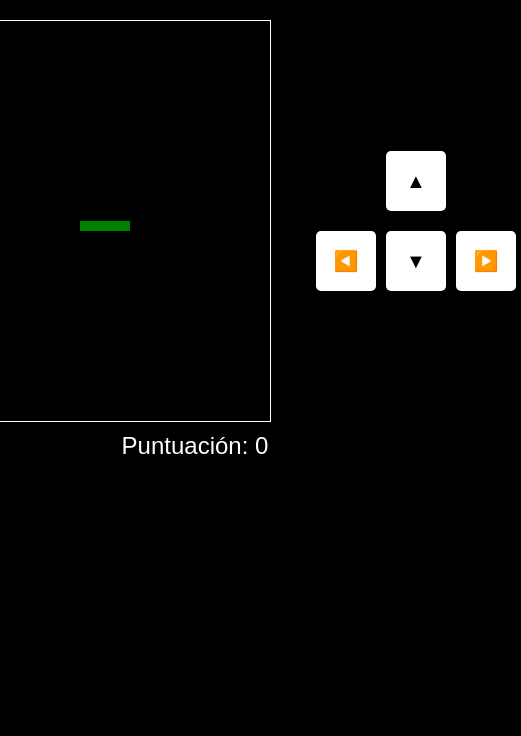
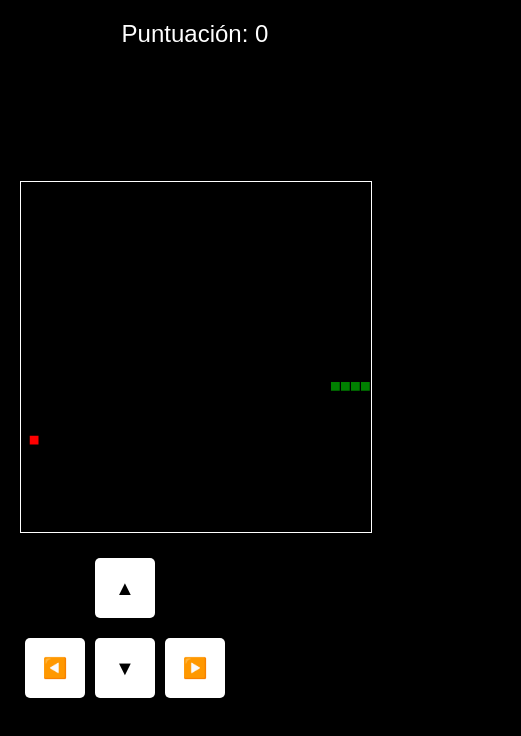
Before and after one commit to rgarciademarina/serpent, a plain HTML site: page index.html in a window 390 px wide. Shown: the whole page, 521 px wide, since content can reach past the window. Drawn offline with Linux system fonts and the light colour scheme.

Commit message:
Mejoras en móviles3

```diff
--- a/script.js
+++ b/script.js
@@ -10,28 +10,24 @@ const btnRight = document.getElementById('right');
 
 let velocidad = 200;
 let puntuacion = 0;
-let serpiente = [
-    { x: 200, y: 200 },
-    { x: 190, y: 200 },
-    { x: 180, y: 200 },
-    { x: 170, y: 200 },
-    { x: 160, y: 200 }
-];
-let direccion = { x: 10, y: 0 };
+let serpiente = [];
+let direccion = { x: 0, y: 0 };
 let comida = { x: 0, y: 0 };
 let segmentsToAdd = 0;
 let startTime;
 
 // Inicializar el juego
 function iniciarJuego() {
+    ajustarTamanoCanvas();
+    const tamanoInicial = canvas.width / 20;
     serpiente = [
-        { x: 200, y: 200 },
-        { x: 190, y: 200 },
-        { x: 180, y: 200 },
-        { x: 170, y: 200 },
-        { x: 160, y: 200 }
+        { x: canvas.width / 2, y: canvas.height / 2 },
+        { x: canvas.width / 2 - tamanoInicial, y: canvas.height / 2 },
+        { x: canvas.width / 2 - tamanoInicial * 2, y: canvas.height / 2 },
+        { x: canvas.width / 2 - tamanoInicial * 3, y: canvas.height / 2 },
+        { x: canvas.width / 2 - tamanoInicial * 4, y: canvas.height / 2 }
     ];
-    direccion = { x: 10, y: 0 };
+    direccion = { x: tamanoInicial, y: 0 };
     segmentsToAdd = 0;
     puntuacion = 0;
     velocidad = 200;
@@ -40,10 +36,10 @@ function iniciarJuego() {
 
     colocarComida();
     document.addEventListener('keydown', cambiarDireccion);
-    btnUp.addEventListener('click', () => establecerDireccion(0, -10));
-    btnDown.addEventListener('click', () => establecerDireccion(0, 10));
-    btnLeft.addEventListener('click', () => establecerDireccion(-10, 0));
-    btnRight.addEventListener('click', () => establecerDireccion(10, 0));
+    btnUp.addEventListener('click', () => establecerDireccion(0, -tamanoInicial));
+    btnDown.addEventListener('click', () => establecerDireccion(0, tamanoInicial));
+    btnLeft.addEventListener('click', () => establecerDireccion(-tamanoInicial, 0));
+    btnRight.addEventListener('click', () => establecerDireccion(tamanoInicial, 0));
 
     if (esDispositivoMovil()) {
         controls.style.display = 'flex';
@@ -81,10 +77,10 @@ function establecerDireccion(x, y) {
 
 // Colocar comida aleatoriamente
 function colocarComida() {
-    comida.x = Math.floor(Math.random() * (canvas.width / 10)) * 10;
-    comida.y = Math.floor(Math.random() * (canvas.height / 10)) * 10;
+    const tamanoSegmento = canvas.width / 40;
+    comida.x = Math.floor(Math.random() * (canvas.width / tamanoSegmento)) * tamanoSegmento;
+    comida.y = Math.floor(Math.random() * (canvas.height / tamanoSegmento)) * tamanoSegmento;
 
-    // Asegurar que la comida no aparezca sobre la serpiente
     const comerSerpiente = serpiente.some(segmento => segmento.x === comida.x && segmento.y === comida.y);
     if (comerSerpiente) {
         colocarComida();
@@ -111,14 +107,16 @@ function limpiarCanvas() {
 
 // Dibujar la serpiente
 function dibujarSerpiente() {
+    const tamanoSegmento = canvas.width / 40;
     ctx.fillStyle = 'green'; // Serpiente verde
     serpiente.forEach(segmento => {
-        ctx.fillRect(segmento.x, segmento.y, 10, 10);
+        ctx.fillRect(segmento.x, segmento.y, tamanoSegmento, tamanoSegmento);
     });
 }
 
 // Mover la serpiente
 function moverSerpiente() {
+    const tamanoSegmento = canvas.width / 40;
     const cabeza = { x: serpiente[0].x + direccion.x, y: serpiente[0].y + direccion.y };
     serpiente.unshift(cabeza);
 
@@ -144,8 +142,9 @@ function moverSerpiente() {
 
 // Dibujar la comida
 function dibujarComida() {
+    const tamanoComida = canvas.width / 40;
     ctx.fillStyle = 'red'; // Comida roja
-    ctx.fillRect(comida.x, comida.y, 10, 10);
+    ctx.fillRect(comida.x, comida.y, tamanoComida, tamanoComida);
 }
 
 // Comprobar colisiones
@@ -193,3 +192,17 @@ function reiniciarJuego() {
 
 // Iniciar el juego al cargar la página
 window.onload = iniciarJuego;
+
+function ajustarTamanoCanvas() {
+    const container = document.querySelector('.game-container');
+    const containerWidth = container.clientWidth;
+    const containerHeight = container.clientHeight;
+    const size = Math.min(containerWidth, containerHeight, 400);
+
+    canvas.width = size;
+    canvas.height = size;
+}
+
+// Añade esto al final de la función iniciarJuego
+ajustarTamanoCanvas();
+window.addEventListener('resize', ajustarTamanoCanvas);
--- a/style.css
+++ b/style.css
@@ -1,45 +1,44 @@
 body {
-    text-align: center;
+    margin: 0;
+    padding: 0;
+    display: flex;
+    justify-content: center;
+    align-items: center;
+    min-height: 100vh;
+    background-color: #000;
+    color: #fff;
     font-family: Arial, sans-serif;
-    background-color: #000; /* Fondo negro */
-    color: #fff; /* Texto en blanco */
-    margin: 0;
-    padding: 20px;
+}
+
+.game-container {
     display: flex;
     flex-direction: column;
     align-items: center;
 }
 
-.game-container {
-    display: flex;
-    align-items: center;
-    justify-content: center;
-}
-
 #gameCanvas {
-    border: 1px solid #fff; /* Borde blanco */
-    background-color: #000; /* Fondo del canvas negro */
+    border: 1px solid #fff;
+    background-color: #000;
 }
 
 #score {
     font-size: 24px;
     margin-top: 10px;
-    color: #fff; /* Puntuación en blanco */
 }
 
 #controls {
-    display: none; /* Oculto por defecto */
+    display: none;
     flex-direction: column;
     align-items: center;
-    margin-left: 20px;
+    margin-top: 20px;
 }
 
 #controls button {
     padding: 15px;
     font-size: 20px;
     margin: 5px;
-    background-color: #fff; /* Fondo de los botones blanco */
-    color: #000; /* Texto de los botones negro */
+    background-color: #fff;
+    color: #000;
     border: none;
     border-radius: 5px;
     cursor: pointer;
@@ -48,7 +47,7 @@ body {
 }
 
 #controls button:active {
-    background-color: #ddd; /* Cambio de color al presionar */
+    background-color: #ddd;
 }
 
 .control-row {
@@ -60,17 +59,48 @@ body {
     margin-bottom: 10px;
 }
 
-/* Diseño responsivo para dispositivos móviles */
-@media (max-width: 600px) {
+@media (max-width: 800px) {
+    body {
+        padding: 20px;
+    }
+
     .game-container {
         flex-direction: row;
+        justify-content: center;
+        align-items: flex-start;
+        width: 100%;
+    }
+
+    #gameCanvas {
+        max-width: 70%;
+        height: auto;
     }
 
     #controls {
-        display: flex; /* Mostrar controles en móviles */
+        display: flex;
+        margin-left: 20px;
+        margin-top: 0;
+    }
+
+    #score {
+        position: absolute;
+        top: 10px;
+        left: 50%;
+        transform: translateX(-50%);
+    }
+}
+
+@media (max-width: 600px) {
+    .game-container {
+        flex-direction: column;
     }
 
     #gameCanvas {
-        margin-right: 20px;
+        max-width: 100%;
+    }
+
+    #controls {
+        margin-left: 0;
+        margin-top: 20px;
     }
 }
```
